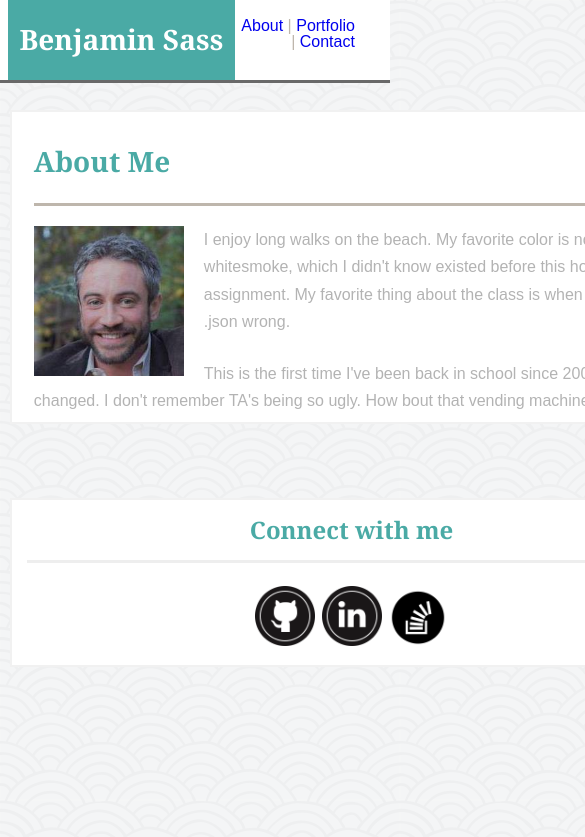
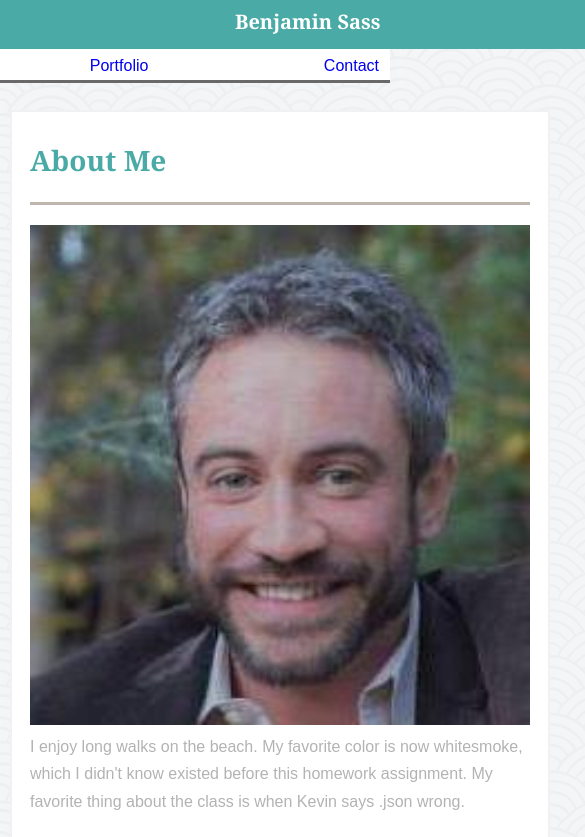
Before and after one commit to bensass123/Responsive-Portfolio, a plain HTML site: page index.html in a window 390 px wide. Shown: the top 837 px of the page, 585 px wide, since content can reach past the window. Drawn offline with Linux system fonts and the light colour scheme.

Commit message:
firsties

```diff
--- a/assets/css/style.css
+++ b/assets/css/style.css
@@ -328,11 +328,64 @@ form {
 	font-family: 'Arial', 'Helvetica Neue', Helvetica, sans-serif;
 }
 
-@media only screen and (max-width: 980px) {
+@media only screen and (max-width: 980px) and (min-width: 769px){
 
+	.container {
+		min-height: 100%;
+		min-width:100%;
+		position: relative;
+		width: 960px;
+	}
+
+	.navigation {
+	    background-color: white;
+	    width: 325px;
+	    height: 165px;
+	    position: absolute;
+	    top: 25px;
+	    bottom: 0px;
+	    left: 568px;
+	    padding-right: 2%;
+	    padding-left: 2%;
+	    font-family: 'Georgia', Times, Times New Roman, serif;
+	    font-size: 24px;
+	    font-weight: bold;
+	    border-color: #f1f1f1;
+	    border-style: solid;
+	    border-width: 2px;
+	}
+
+	.map {
+	padding-right: 101px;
+	padding-top: 3.5%;
+	}
+
+	.marginset{
+/*		margin-left: 0%;*/
+		margin-right: 0%;
+	}
+
+
+	.article {
+		width: 323px;
+	}
+
+	.selfpic{
+		padding: 0;
+	}
+
+	.selfpic img {
+		width: 323px;
+		height: 323px;
+	}
+
+	.leftframe{
+		width:323px;
+		height:100%;
+	}
 }
 
-@media only screen and (max-width: 768px) {
+@media only screen and (max-width: 768px) and (min-width: 641px){
 
 	.container {
 		min-height: 100%;
@@ -377,4 +430,94 @@ form {
 
 @media only screen and (max-width: 640px) {
 
+	.container {
+		min-height: 100%;
+		min-width:100%;
+		position: relative;
+		width: 620px;
+	}
+
+	.marginset{
+		margin-left: 0%;
+		margin-right: 0%;
+	}
+
+	.aboutmap{
+	    position: relative;
+	    right: 216px;
+	}
+
+	.portfoliomap{
+		position:relative;
+
+	}
+
+	.contactmap{
+		position: relative;
+		left: 171px;
+	}
+
+	.name {
+		white-space: nowrap;
+	    margin: 0px;
+	    background: #4aaaa5;
+	    font-size: 20px;
+	    padding-top: 12px;
+	    padding-bottom: 0px;
+	    padding-right: 235px;
+	    padding-left: 235px;
+	    font-weight: bold;
+	 	height: 37px;
+	    font-family: "Georgia", serif;
+	}
+
+	.name p {
+		position:relative;
+		top: 0;
+	}
+
+	.map {
+		position: relative;
+	    top: 9px;
+	    right: 32px;
+	}
+
+	.navigation {
+	    background-color: white;
+	    width: 500px;
+	    height: 165px;
+	    position: relative;
+	    top: 0;
+	    bottom: 0;
+	    right: 0px;
+	    left: 0;
+	    padding-right: 2%;
+	    padding-left: 2%;
+	    font-family: 'Georgia', Times, Times New Roman, serif;
+	    font-size: 24px;
+	    font-weight: bold;
+	    border-color: #f1f1f1;
+	    border-style: solid;
+	    border-width: 2px;
+	}
+
+	.leftframe{
+		width:500px;
+		height:100%;
+	}
+
+	.article {
+		width: 500px;
+	}
+
+	.selfpic{
+		padding: 0;
+	}
+
+	.selfpic img {
+		width: 500px;
+		height: 500px;
+	}
+
+
 }
--- a/index.html
+++ b/index.html
@@ -13,9 +13,9 @@
 				<p>Benjamin Sass</p>
 			</div>
 			<div class="map">
-				<a href="index.html">About</a> |
-				<a href="portfolio.html">Portfolio</a> |
-				<a href="contact.html">Contact</a>
+				<a class ="aboutmap" href="index.html">About</a>
+				<a class ="portfoliomap" href="portfolio.html">Portfolio</a>
+				<a class ="contactmap" href="contact.html">Contact</a>
 			</div>
 		</header>
 	<div class="container">
```
Also changed, not shown: contact.html (+3 -3 lines), portfolio.html (+3 -3 lines).
